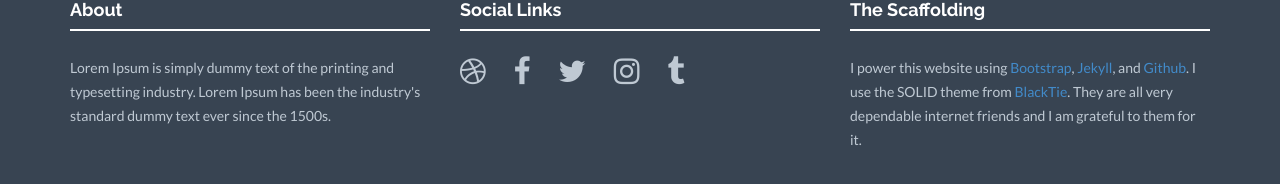
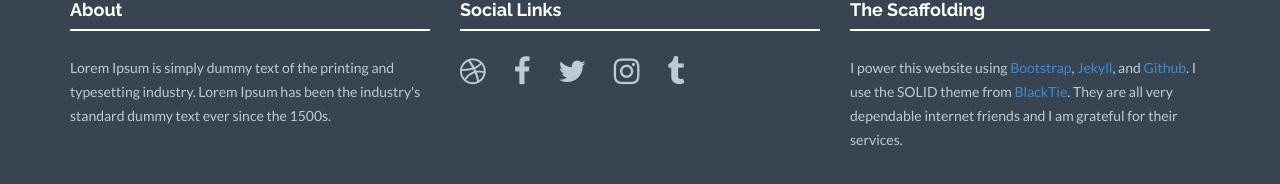
Before and after one commit to sorenweite/sorenweite.github.io, a Jekyll site: the page built from index.html, in a window 1280 px wide and 900 px high, scrolled down 2043 px. Shown: the part 676-860 px from the top of the window. Built offline with Jekyll 4.4.1, drawn with Linux system fonts in a browser that asks for light colours; nearby versions of some CDN libraries; library files that are not in the unit come from our copies.

Commit message:
footer
acknowledgements fix

```diff
--- a/_includes/footer.html
+++ b/_includes/footer.html
@@ -19,7 +19,7 @@
                 <h4>The Scaffolding</h4>
                 <div class="hline-w"></div>
                 <p>
-                    I power this website using <a href="http://getbootstrap.com">Bootstrap</a>, <a href="http://jekyllrb.com">Jekyll</a>, and <a href="https://github.com">Github</a>. I use the SOLID theme from <a href="http://www.blacktie.co/">BlackTie</a>. They are all very dependable internet friends and I am grateful to them for it.
+                    I power this website using <a href="http://getbootstrap.com">Bootstrap</a>, <a href="http://jekyllrb.com">Jekyll</a>, and <a href="https://github.com">Github</a>. I use the SOLID theme from <a href="http://www.blacktie.co/">BlackTie</a>. They are all very dependable internet friends and I am grateful for their services.
                 </p>
             </div>
         </div><! --/row -->
```
